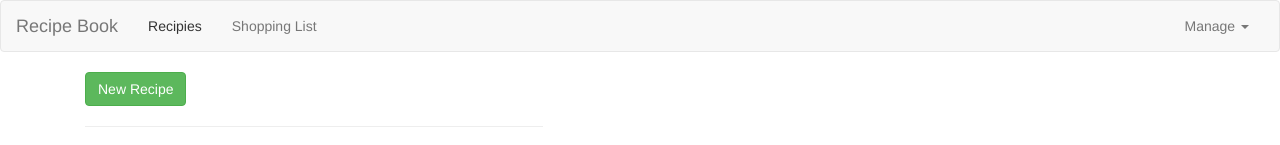
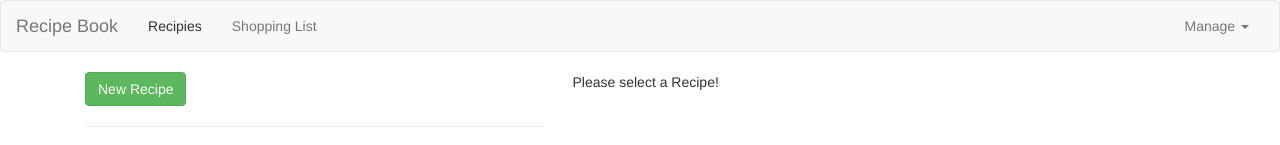
Before and after one commit to C4zZ/angular-example-project, an Angular app: page / in a window 1280 px wide. Both pictures are taken after a click on the link "Recipies". Shown: the top 145 px of the page. Built offline with nearby package versions, Linux system fonts and the light colour scheme.

Commit message:
add infotext when no details are displayed

```diff
--- a/src/app/recipes/recipes.component.html
+++ b/src/app/recipes/recipes.component.html
@@ -4,7 +4,10 @@
       <app-recipe-list (recipeSelected)="viewRecipeDetails($event)"></app-recipe-list>
     </div>
     <div class="col-md-7">
-      <app-recipe-detail *ngIf="recipeToShowInDetailedView" [recipe]="recipeToShowInDetailedView"></app-recipe-detail>
+      <app-recipe-detail *ngIf="recipeToShowInDetailedView; else infoText" [recipe]="recipeToShowInDetailedView"></app-recipe-detail>
+      <ng-template #infoText>
+        <p>Please select a Recipe!</p>
+      </ng-template>
     </div>
   </div>
 </div>
```
